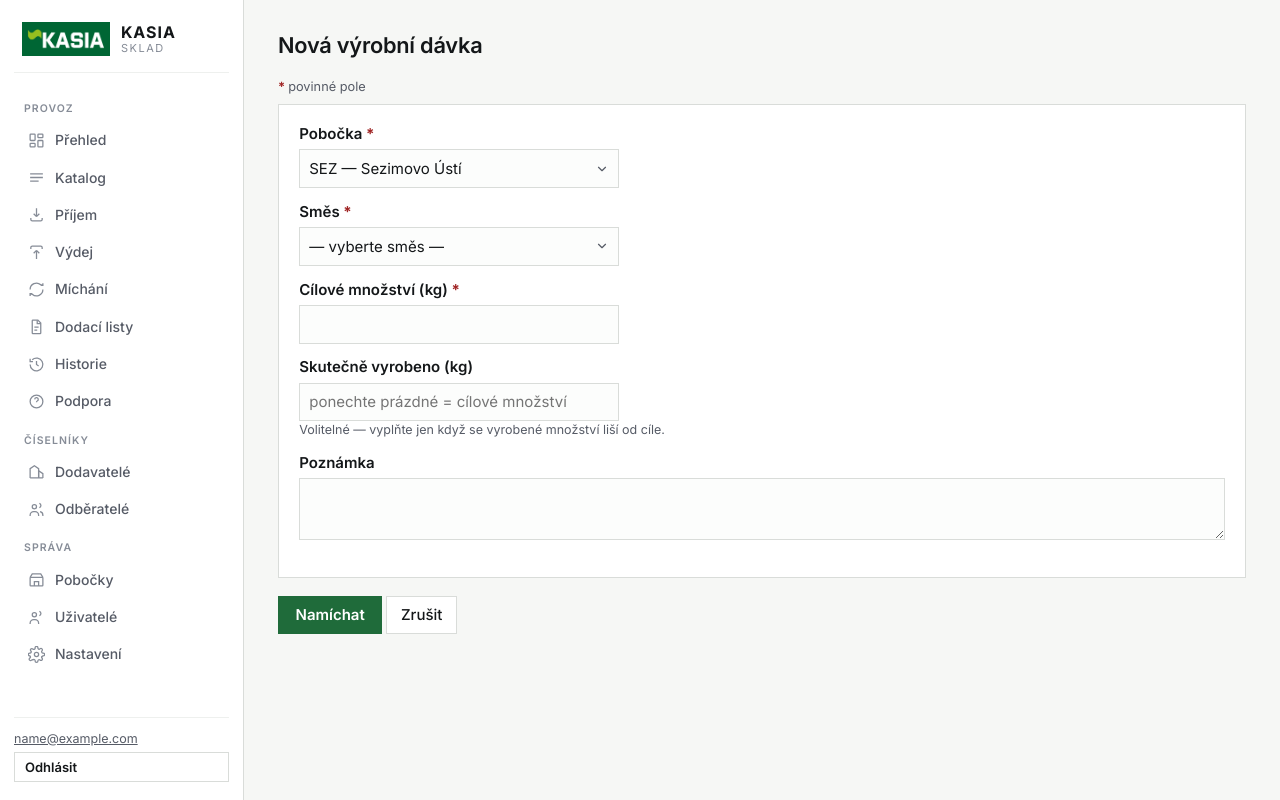
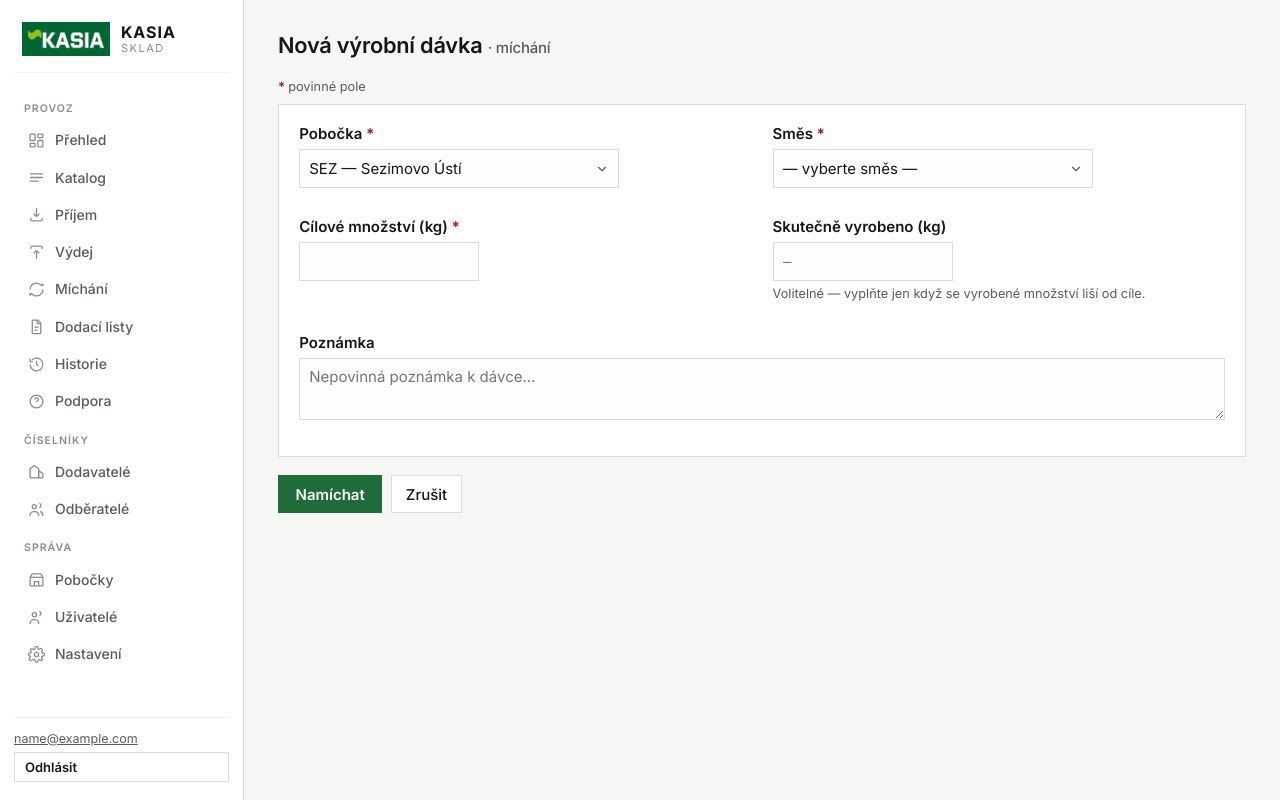
Before and after one commit to matejformanek/Kasia-warehouse, a Django app: page /sklad/michani/novy/ in a window 1280 px wide. Run offline with Django 5.2, Linux system fonts and the light colour scheme; the visitor is signed in with stand-in values (Sample User, id 1); data comes from the database, SQL or seed files in the repository; data that the repository does not hold is empty; parts of the project's set-up code (start-up, migrations or seed data) failed here and were passed over.

Commit message:
inv: Míchání create + preview UX-refresh (Phase 2 A4)
Port mockup 06: airy immediate form, mono numeric inputs; preview partial
gains Stav pills + green white-text 'Upravit stav surovin' shortage CTA.
HTMX preview wiring (#mixing-preview) + inventura_link preserved.

Co-Authored-By: Claude Opus 4.8 (1M context) <noreply@anthropic.com>

```diff
--- a/kasia/templates/inventory/mixing_job_create.html
+++ b/kasia/templates/inventory/mixing_job_create.html
@@ -2,8 +2,21 @@
 
 {% block title %}Nová výrobní dávka — Kasia vera{% endblock %}
 
+{% block extra_head %}
+<style>
+  /* Míchání — nová výrobní dávka. Two-column form grid + mono numeric inputs. */
+  .form-grid { display: grid; grid-template-columns: repeat(2, minmax(0, 1fr)); gap: 1rem 1.4rem; }
+  .form-grid .full { grid-column: 1 / -1; }
+  .field .num-in { max-width: 12rem; font-family: var(--mono); font-variant-numeric: tabular-nums; }
+  .field-help { font-size: .85rem; color: var(--fg-soft); margin: .3rem 0 0; }
+  .card-sub { color: var(--fg-soft); font-size: .9rem; margin: 0 0 1rem; }
+  .btn-row { display: flex; align-items: center; gap: .6rem; flex-wrap: wrap; }
+  @media (max-width: 640px) { .form-grid { grid-template-columns: 1fr; } }
+</style>
+{% endblock %}
+
 {% block content %}
-<h1>Nová výrobní dávka</h1>
+<h1>Nová výrobní dávka <span class="muted" style="font-weight:500;font-size:1rem;">· míchání</span></h1>
 
 {% if error %}
   <div class="non-form-errors">{{ error }}</div>
@@ -14,6 +27,7 @@
 <form method="post">
   {% csrf_token %}
   <div class="card">
+    <div class="form-grid">
       {% if is_branch_locked %}
         <div class="field">
           <label class="field-required">Pobočka</label>
@@ -55,7 +69,7 @@
 
       <div class="field">
         <label class="field-required" for="id_target_qty">Cílové množství (kg)</label>
-      <input type="number" step="0.1" min="0.1"
+        <input class="num-in" type="number" step="0.1" min="0.1"
                name="target_qty" id="id_target_qty"
                value="{{ target_qty_value }}"
                hx-get="{% url 'inventory:mixing_preview_partial' %}"
@@ -67,26 +81,25 @@
 
       <div class="field">
         <label for="id_actual_produced_qty">Skutečně vyrobeno (kg)</label>
-      <input type="number" step="0.1" min="0"
+        <input class="num-in" type="number" step="0.1" min="0"
                name="actual_produced_qty" id="id_actual_produced_qty"
                value="{{ actual_produced_value }}"
-             placeholder="ponechte prázdné = cílové množství">
-      <small style="color:var(--fg-soft);display:block;">
-        Volitelné — vyplňte jen když se vyrobené množství liší od cíle.
-      </small>
+               placeholder="—">
+        <p class="field-help">Volitelné — vyplňte jen když se vyrobené množství liší od cíle.</p>
       </div>
 
-    <div class="field">
+      <div class="field full">
         <label for="id_note">Poznámka</label>
-      <textarea name="note" id="id_note" rows="2">{{ note_value }}</textarea>
+        <textarea name="note" id="id_note" rows="2" placeholder="Nepovinná poznámka k dávce…">{{ note_value }}</textarea>
+      </div>
     </div>
   </div>
 
   <div id="mixing-preview"></div>
 
-  <p>
+  <div class="btn-row">
     <button class="primary" type="submit">Namíchat</button>
     <a class="secondary" href="{% url 'inventory:home' %}">Zrušit</a>
-  </p>
+  </div>
 </form>
 {% endblock %}
```
Also changed, not shown: kasia/templates/inventory/_mixing_preview.html (+29 -9 lines). Lines whose indentation alone changed are shown as unchanged.
